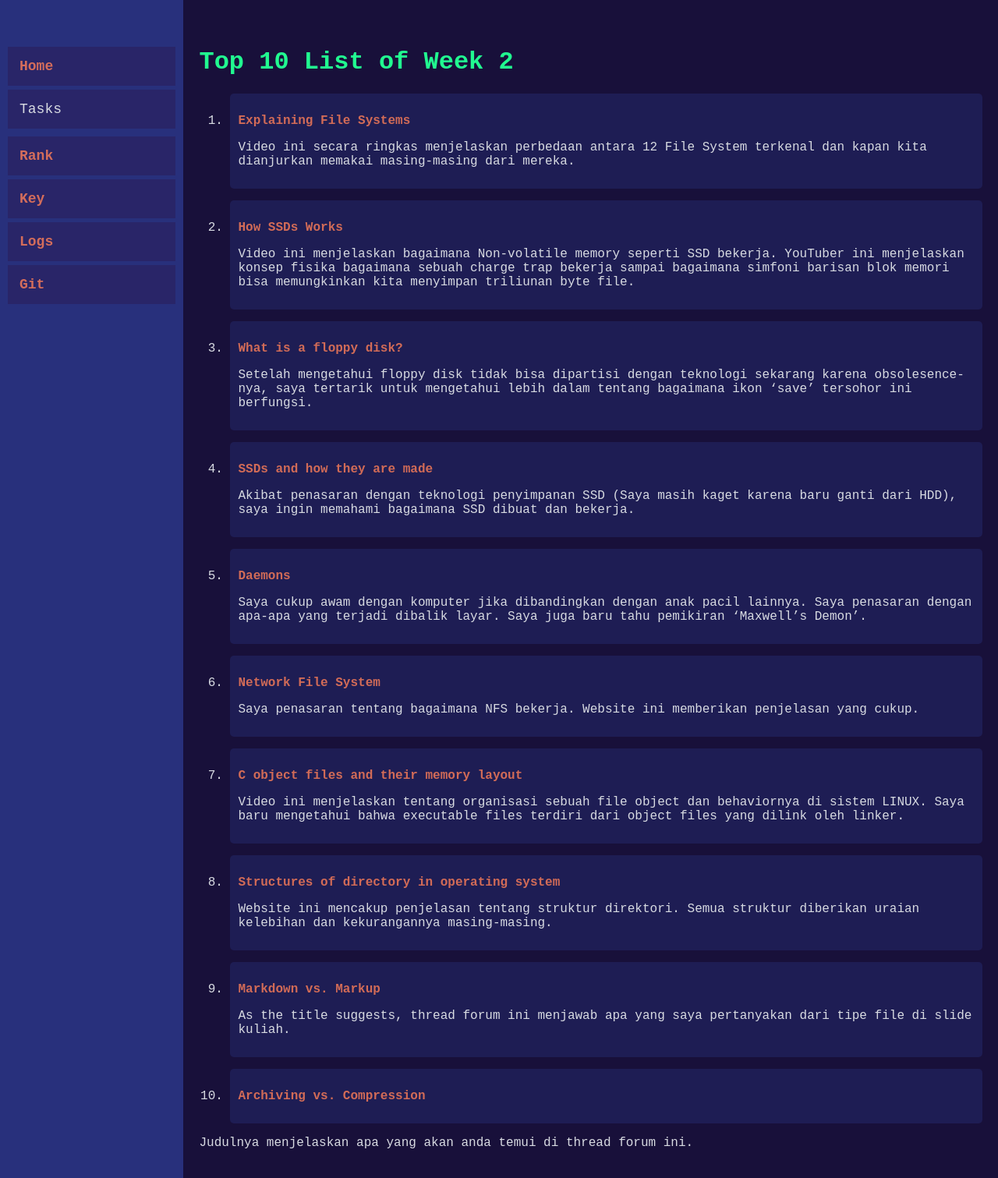
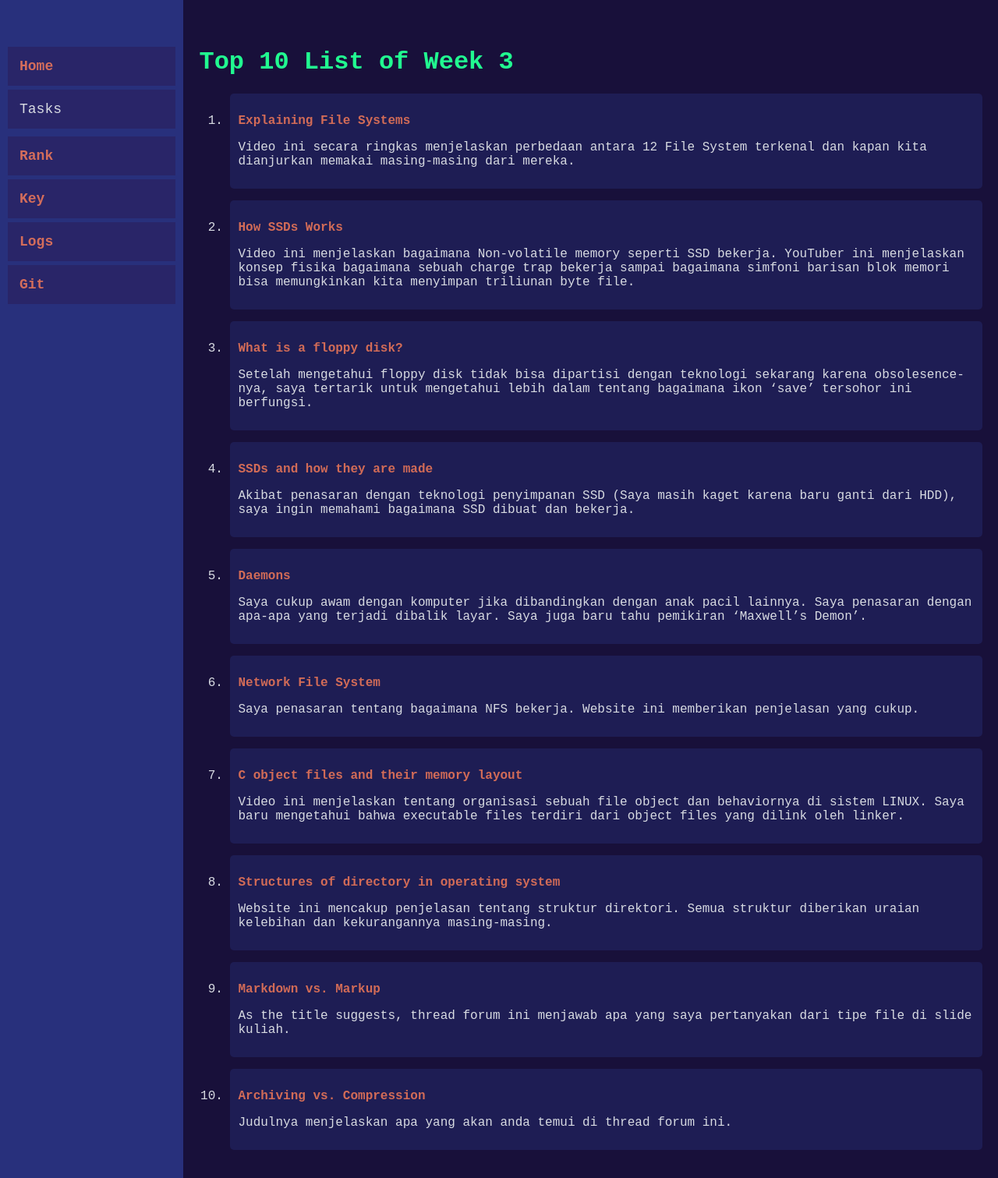
Before and after one commit to KentaBisma/os211, a Jekyll site: the page built from w03.md, in a window 1280 px wide. Shown: the whole page at 78% size. Built offline with Jekyll 4.4.1, drawn with Linux system fonts in a browser that asks for light colours.

Commit message:
Update w03.md

```diff
--- a/w03.md
+++ b/w03.md
@@ -1,9 +1,9 @@
 ---
 layout: "layout"
-title: "My Top 10 List W023"
+title: "My Top 10 List W03"
 permalink: "/W03/"
 ---
-# Top 10 List of Week 2
+# Top 10 List of Week 3
 
 1. [Explaining File Systems](https://www.youtube.com/watch?v=_h30HBYxtws)
 
@@ -43,4 +43,4 @@ permalink: "/W03/"
 
 10. [Archiving vs. Compression](https://stackoverflow.com/questions/36614239/difference-between-archiving-and-compression)
 
-   Judulnya menjelaskan apa yang akan anda temui di thread forum ini.
+    Judulnya menjelaskan apa yang akan anda temui di thread forum ini.
```
